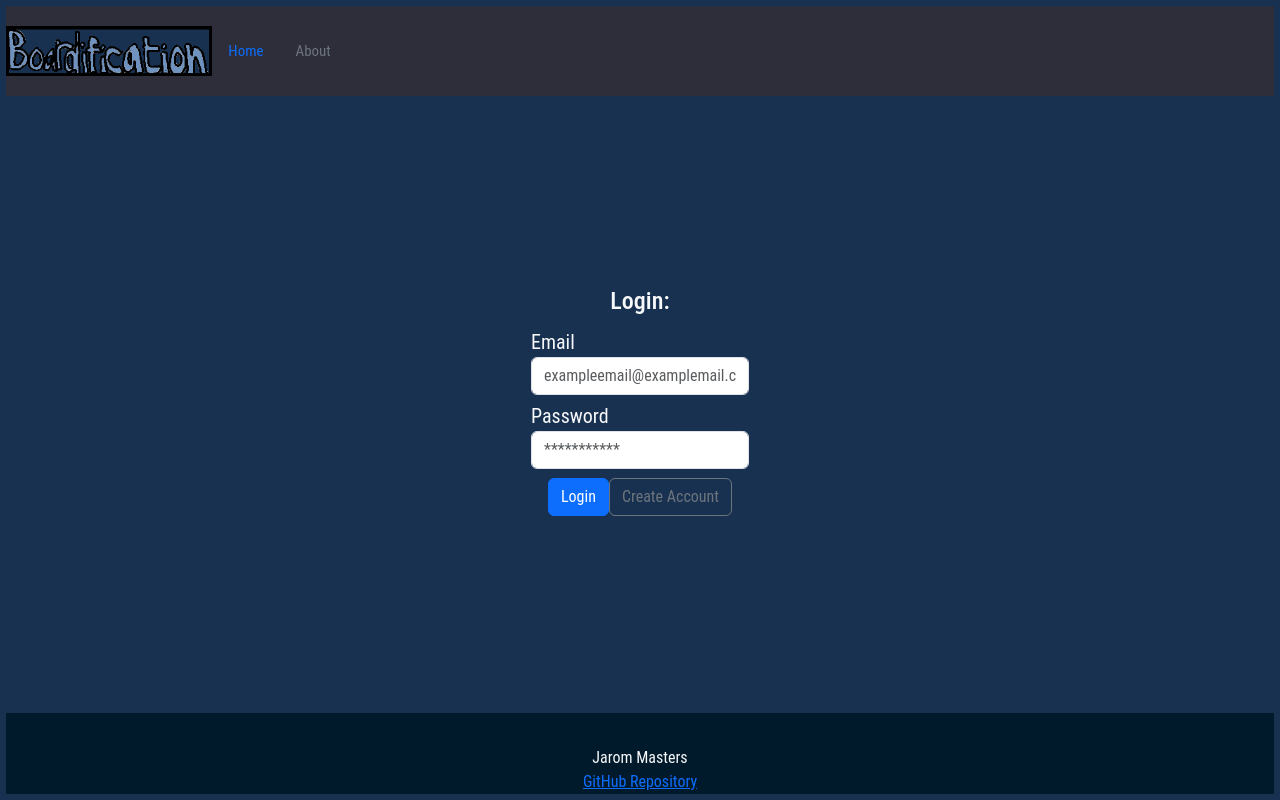
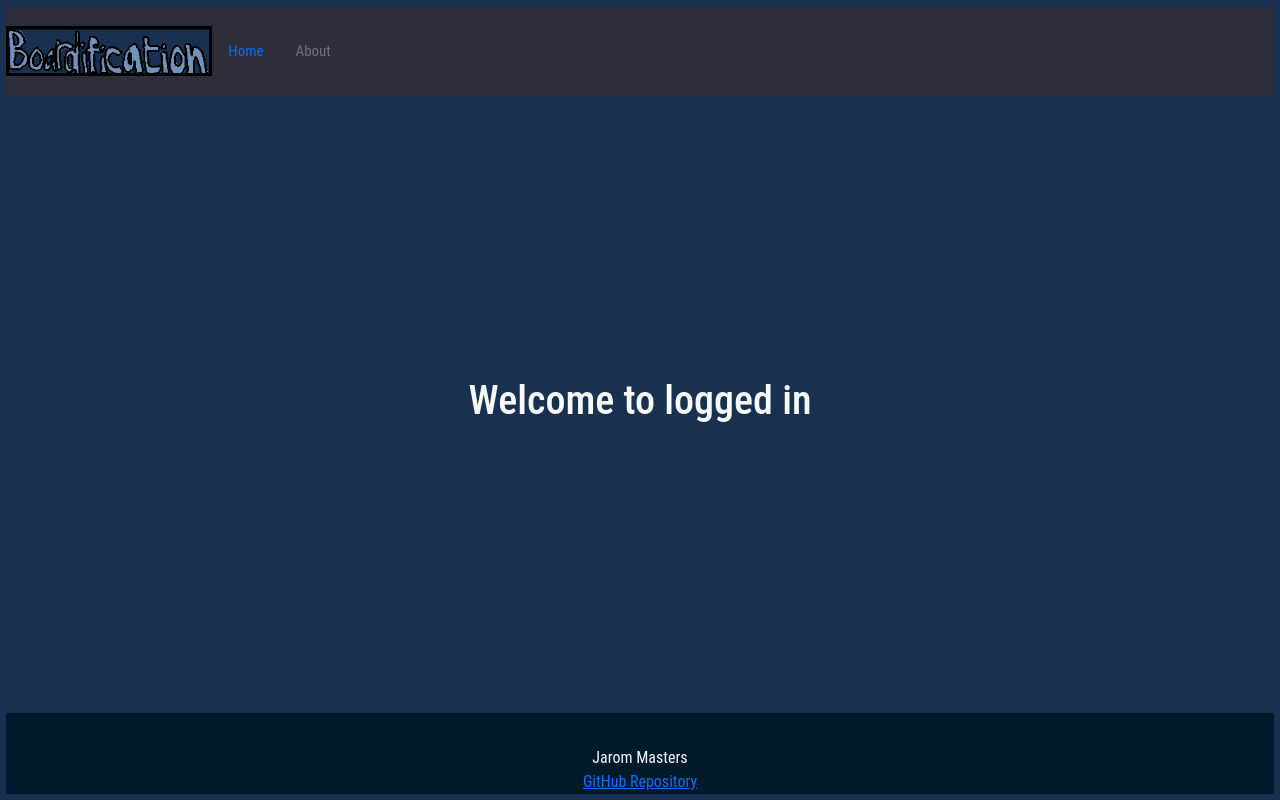
Before and after one commit to jarommasters-max/boardification, a React (Vite) app: page / in a window 1280 px wide. Built offline with nearby package versions, Linux system fonts and the light colour scheme.

Commit message:
Added dummy LoggedIn text

```diff
--- a/src/login/loggedin.jsx
+++ b/src/login/loggedin.jsx
@@ -1 +1,9 @@
 import React from 'react';
+
+export function LoggedIn({}){
+    return(
+        <main>
+        <h1>Welcome to logged in</h1>
+        </main>
+    )
+}
--- a/src/login/login.jsx
+++ b/src/login/login.jsx
@@ -1,6 +1,7 @@
 import React from 'react';
 import {useNavigate} from 'react-router-dom';
 import {NotLoggedIn} from './notloggedin.jsx';
+import {LoggedIn} from './loggedin.jsx'
 
 export function Login({getInfo, setAllUsers}) {
     const [user, setUser] = React.useState('');
@@ -41,8 +42,8 @@ const navigate = useNavigate();
         //creates user data, complete with username, passwords, boards they own, and boards they are a part of.
     }
 
-    if (true){
-  return (
+    if (false){
+    return (
     <main>
         {/* <h4>Login:</h4>
             <div>
@@ -61,6 +62,14 @@ const navigate = useNavigate();
         <NotLoggedIn getUser={getUser} getPassword={getPassword} loginUser={loginUser}/>
     </main>
 
+
   );
   };
+    if (true){
+        return (
+            <main>
+                <LoggedIn/>
+            </main>
+        )
+  }
 };
```
